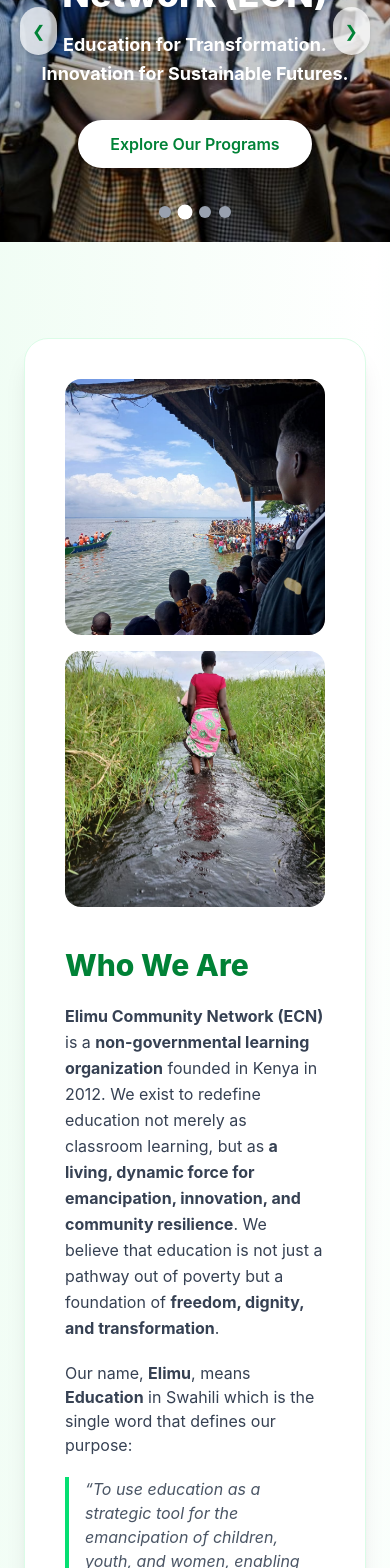
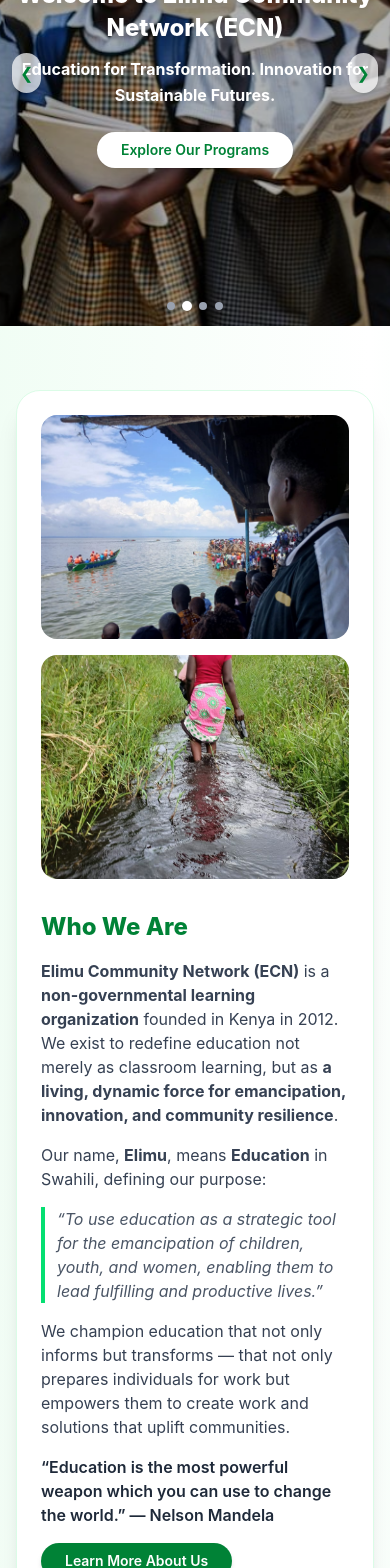
Before and after one commit to steph10920/ecnafrica, a React (Vite) app: page / in a window 390 px wide. Shown: the part 260-1828 px from the top of the page. Built offline with nearby package versions, Linux system fonts and the light colour scheme.

Commit message:
changes made to the navbar

```diff
--- a/src/pages/Home.jsx
+++ b/src/pages/Home.jsx
@@ -26,7 +26,7 @@ export default function Home() {
   return (
     <div className="min-h-screen flex flex-col bg-gradient-to-br from-green-50 via-white to-green-100">
       {/* 🔹 HERO SECTION */}
-      <section className="relative w-full h-[50vh] sm:h-[60vh] md:h-[85vh] overflow-hidden">
+      <section className="relative w-full h-[60vh] sm:h-[65vh] md:h-[85vh] overflow-hidden">
         {slides.map((src, i) => (
           <motion.img
             key={i}
@@ -40,33 +40,28 @@ export default function Home() {
             className={`absolute inset-0 w-full h-full object-cover object-center transition-opacity duration-1000 ${
               i === currentIndex ? "opacity-100" : "opacity-0"
             }`}
-            style={{
-              backfaceVisibility: "hidden",
-              willChange: "transform, opacity",
-            }}
+            style={{ backfaceVisibility: "hidden", willChange: "transform, opacity" }}
           />
         ))}
 
-        <div className="absolute inset-0 bg-black/20" />
+        <div className="absolute inset-0 bg-black/30" />
 
         <motion.div
           key={currentIndex}
           initial={{ opacity: 0, y: 30 }}
           animate={{ opacity: 1, y: 0 }}
           transition={{ duration: 0.8 }}
-          className="absolute inset-0 flex flex-col items-center justify-center text-white text-center px-6"
+          className="absolute inset-0 flex flex-col items-center justify-center text-white text-center px-4 sm:px-6"
         >
-          <h1 className="text-4xl md:text-6xl font-extrabold mb-4 drop-shadow-lg">
+          <h1 className="text-2xl sm:text-4xl md:text-6xl font-extrabold mb-3 sm:mb-4 drop-shadow-lg leading-snug">
             Welcome to Elimu Community Network (ECN)
           </h1>
-          <p className="text-lg md:text-2xl mb-8 max-w-3xl leading-relaxed">
-            <strong>
-              Education for Transformation. Innovation for Sustainable Futures.
-            </strong>
+          <p className="text-base sm:text-lg md:text-2xl mb-6 sm:mb-8 max-w-2xl sm:max-w-3xl leading-relaxed">
+            <strong>Education for Transformation. Innovation for Sustainable Futures.</strong>
           </p>
           <a
             href="/programs"
-            className="bg-white text-green-700 font-semibold px-8 py-3 rounded-full shadow-lg hover:shadow-2xl hover:scale-105 transition-all"
+            className="bg-white text-green-700 font-semibold px-6 sm:px-8 py-2 sm:py-3 rounded-full shadow-lg hover:shadow-2xl hover:scale-105 transition-all text-sm sm:text-base"
           >
             Explore Our Programs
           </a>
@@ -77,7 +72,7 @@ export default function Home() {
           onClick={() =>
             setCurrentIndex((i) => (i === 0 ? slides.length - 1 : i - 1))
           }
-          className="absolute left-5 top-1/2 transform -translate-y-1/2 bg-white/70 hover:bg-white text-green-700 rounded-full p-3 shadow-md"
+          className="absolute left-3 sm:left-5 top-1/2 transform -translate-y-1/2 bg-white/70 hover:bg-white text-green-700 rounded-full p-2 sm:p-3 shadow-md"
         >
           ❮
         </button>
@@ -85,18 +80,18 @@ export default function Home() {
           onClick={() =>
             setCurrentIndex((i) => (i === slides.length - 1 ? 0 : i + 1))
           }
-          className="absolute right-5 top-1/2 transform -translate-y-1/2 bg-white/70 hover:bg-white text-green-700 rounded-full p-3 shadow-md"
+          className="absolute right-3 sm:right-5 top-1/2 transform -translate-y-1/2 bg-white/70 hover:bg-white text-green-700 rounded-full p-2 sm:p-3 shadow-md"
         >
           ❯
         </button>
 
         {/* Dots */}
-        <div className="absolute bottom-6 w-full flex justify-center gap-2">
+        <div className="absolute bottom-4 sm:bottom-6 w-full flex justify-center gap-2">
           {slides.map((_, i) => (
             <button
               key={i}
               onClick={() => setCurrentIndex(i)}
-              className={`w-3 h-3 rounded-full transition-all ${
+              className={`w-2 h-2 sm:w-3 sm:h-3 rounded-full transition-all ${
                 i === currentIndex ? "bg-white scale-125" : "bg-gray-400"
               }`}
             />
@@ -105,38 +100,33 @@ export default function Home() {
       </section>
 
       {/* 🔹 ABOUT SECTION */}
-      <main className="max-w-7xl mx-auto px-6 py-24 space-y-24">
+      <main className="max-w-7xl mx-auto px-4 sm:px-6 py-16 sm:py-24 space-y-16 sm:space-y-24">
         <motion.section
           initial={{ opacity: 0, y: 30 }}
           whileInView={{ opacity: 1, y: 0 }}
           transition={{ duration: 0.7 }}
           viewport={{ once: true }}
-          className="bg-white rounded-3xl shadow-xl overflow-hidden grid md:grid-cols-2 gap-10 p-10 items-center border border-green-100"
+          className="bg-white rounded-3xl shadow-xl overflow-hidden grid grid-cols-1 md:grid-cols-2 gap-8 sm:gap-10 p-6 sm:p-10 items-center border border-green-100"
         >
-          {/* Left side: images */}
+          {/* Left: images */}
           <div className="space-y-4">
-            <div className="overflow-hidden rounded-2xl group">
-              <img
-                src={img1}
-                alt="Children learning in class"
-                className="w-full h-64 object-cover transform group-hover:scale-110 transition duration-700"
-              />
-            </div>
-            <div className="overflow-hidden rounded-2xl group">
-              <img
-                src={img2}
-                alt="Community education workshop"
-                className="w-full h-64 object-cover transform group-hover:scale-110 transition duration-700"
-              />
-            </div>
+            {[img1, img2].map((img, i) => (
+              <div key={i} className="overflow-hidden rounded-2xl group">
+                <img
+                  src={img}
+                  alt={`About ECN image ${i + 1}`}
+                  className="w-full h-56 sm:h-64 object-cover transform group-hover:scale-110 transition duration-700"
+                />
+              </div>
+            ))}
           </div>
 
-          {/* Right side: text */}
-          <div className="space-y-5">
-            <h2 className="text-3xl md:text-4xl font-extrabold text-green-700">
+          {/* Right: text */}
+          <div className="space-y-4 sm:space-y-5 text-gray-700">
+            <h2 className="text-2xl sm:text-3xl md:text-4xl font-extrabold text-green-700">
               Who We Are
             </h2>
-            <p className="text-gray-700 leading-relaxed">
+            <p>
               <strong>Elimu Community Network (ECN)</strong> is a{" "}
               <strong>non-governmental learning organization</strong> founded in
               Kenya in 2012. We exist to redefine education not merely as
@@ -145,26 +135,21 @@ export default function Home() {
                 a living, dynamic force for emancipation, innovation, and
                 community resilience
               </strong>
-              . We believe that education is not just a pathway out of poverty
-              but a foundation of{" "}
-              <strong>freedom, dignity, and transformation</strong>.
+              .
             </p>
-            <p className="text-gray-700">
+            <p>
               Our name, <strong>Elimu</strong>, means <strong>Education</strong>{" "}
-              in Swahili which is the single word that defines our purpose:
+              in Swahili, defining our purpose:
             </p>
-            <blockquote className="border-l-4 border-green-400 pl-4 italic text-gray-600">
+            <blockquote className="border-l-4 border-green-400 pl-3 sm:pl-4 italic text-gray-600">
               “To use education as a strategic tool for the emancipation of
               children, youth, and women, enabling them to lead fulfilling and
               productive lives.”
             </blockquote>
-            <p className="text-gray-700">
-              At ECN, we believe that education must be relevant, contextual,
-              and transformative by being rooted in the realities of our people
-              and responsive to the changing needs of society. We champion
-              education that not only informs but transforms; that not only
-              prepares individuals for work but empowers them to create work and
-              solutions that uplift communities.
+            <p>
+              We champion education that not only informs but transforms — that
+              not only prepares individuals for work but empowers them to create
+              work and solutions that uplift communities.
             </p>
             <p className="text-gray-800 font-semibold">
               “Education is the most powerful weapon which you can use to change
@@ -173,7 +158,7 @@ export default function Home() {
             <div>
               <a
                 href="/about"
-                className="inline-block bg-green-700 text-white px-8 py-3 rounded-full hover:bg-green-800 transition-all font-semibold shadow-md hover:shadow-xl"
+                className="inline-block bg-green-700 text-white px-6 sm:px-8 py-2 sm:py-3 rounded-full hover:bg-green-800 transition-all font-semibold shadow-md hover:shadow-xl text-sm sm:text-base"
               >
                 Learn More About Us
               </a>
@@ -187,7 +172,7 @@ export default function Home() {
           whileInView={{ opacity: 1 }}
           transition={{ duration: 0.8 }}
           viewport={{ once: true }}
-          className="grid md:grid-cols-3 gap-10"
+          className="grid sm:grid-cols-2 md:grid-cols-3 gap-8 sm:gap-10"
         >
           {[
             {
@@ -208,22 +193,22 @@ export default function Home() {
           ].map((program, index) => (
             <motion.div
               key={index}
-              whileHover={{ scale: 1.05 }}
+              whileHover={{ scale: 1.03 }}
               className="bg-white rounded-3xl overflow-hidden shadow-md hover:shadow-2xl transition-all border border-green-100"
             >
               <img
                 src={program.img}
                 alt={program.title}
-                className="w-full h-56 object-cover"
+                className="w-full h-48 sm:h-56 object-cover"
               />
-              <div className="p-6 text-center space-y-3">
-                <h3 className="text-xl font-semibold text-green-700">
+              <div className="p-5 sm:p-6 text-center space-y-2 sm:space-y-3">
+                <h3 className="text-lg sm:text-xl font-semibold text-green-700">
                   {program.title}
                 </h3>
-                <p className="text-gray-700">{program.desc}</p>
+                <p className="text-gray-700 text-sm sm:text-base">{program.desc}</p>
                 <a
                   href="/programs"
-                  className="text-green-600 font-semibold hover:underline"
+                  className="text-green-600 font-semibold hover:underline text-sm sm:text-base"
                 >
                   Learn More →
                 </a>
```
